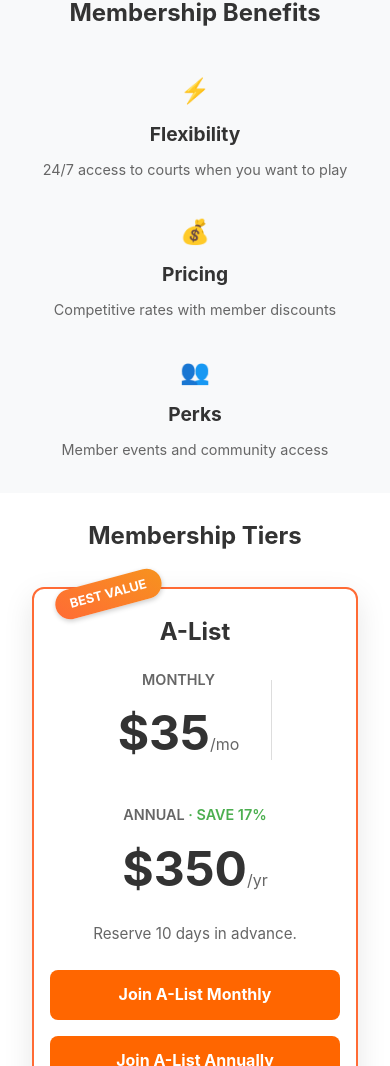
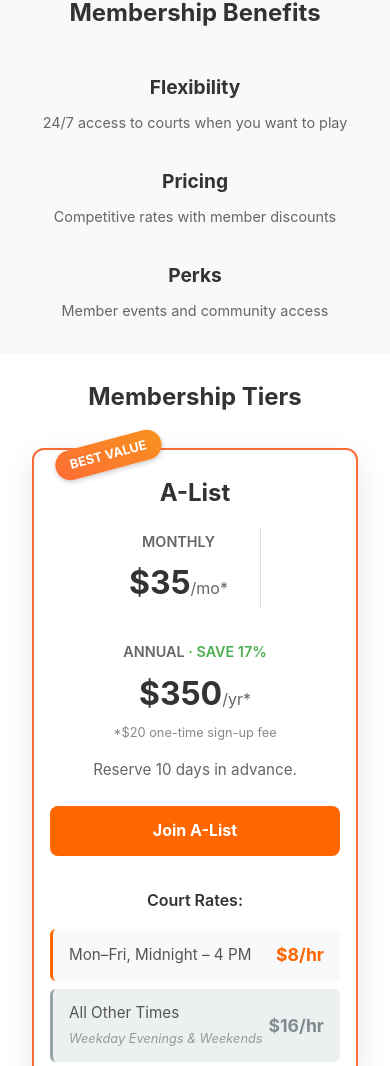
Before and after one commit to bleemus/rallyclubpickleballsite, a Next.js app in the folder site/: page / in a window 390 px wide. Shown: the part 502-1568 px from the top of the page. Built offline with nearby package versions, Linux system fonts and the light colour scheme.

Commit message:
Add $20 sign-up fee and update A-List membership links (#17)

```diff
--- a/site/pages/index.js
+++ b/site/pages/index.js
@@ -266,25 +266,25 @@ export default function Home() {
                 <div style={{ display: 'flex', gap: '2rem', justifyContent: 'center', alignItems: 'flex-end', flexWrap: 'wrap' }}>
                   <div style={{ textAlign: 'center' }}>
                     <div style={{ fontSize: '0.9rem', color: '#666', marginBottom: '0.25rem', textTransform: 'uppercase', fontWeight: '600' }}>Monthly</div>
-                    <div>
+                    <div className={styles.tooltip} data-tip="$20 one-time sign-up fee">
                       <span className={styles.price}>$35</span>
-                      <span className={styles.period}>/mo</span>
+                      <span className={styles.period}>/mo*</span>
                     </div>
                   </div>
                   <div style={{ height: '5rem', width: '1px', background: '#ddd', alignSelf: 'center' }}></div>
                   <div style={{ textAlign: 'center' }}>
                     <div style={{ fontSize: '0.9rem', marginBottom: '0.25rem', textTransform: 'uppercase', fontWeight: '600' }}><span style={{ color: '#666' }}>Annual</span> <span style={{ color: '#4CAF50' }}>&middot; Save 17%</span></div>
-                    <div>
+                    <div className={styles.tooltip} data-tip="$20 one-time sign-up fee">
                       <span className={styles.price}>$350</span>
-                      <span className={styles.period}>/yr</span>
+                      <span className={styles.period}>/yr*</span>
                     </div>
                   </div>
                 </div>
+                <div className={styles.signupFeeNote}>*$20 one-time sign-up fee</div>
               </div>
               <p className={styles.membershipSummary}>Reserve 10 days in advance.</p>
               <div className={styles.membershipCta}>
-                <a href="https://square.link/u/EKztnz5s" className={styles.membershipButton} target="_blank" rel="noopener noreferrer">Join A-List Monthly</a>
-                <a href="https://square.link/u/ram1LVxm" className={styles.membershipButton} target="_blank" rel="noopener noreferrer">Join A-List Annually</a>
+                <a href="https://square.link/u/oybkGt7O" className={styles.membershipButton} target="_blank" rel="noopener noreferrer">Join A-List</a>
               </div>
               <div className={styles.pricingDetails}>
                 <h4>Court Rates:</h4>
--- a/site/styles/Index.module.css
+++ b/site/styles/Index.module.css
@@ -492,6 +492,54 @@
   color: #666;
 }
 
+.tooltip {
+  position: relative;
+  cursor: help;
+}
+
+.tooltip::after {
+  content: attr(data-tip);
+  position: absolute;
+  bottom: 100%;
+  left: 50%;
+  transform: translateX(-50%);
+  background: #333;
+  color: #fff;
+  padding: 0.4rem 0.6rem;
+  border-radius: 4px;
+  font-size: 0.75rem;
+  white-space: nowrap;
+  opacity: 0;
+  pointer-events: none;
+  transition: opacity 0.1s;
+}
+
+.tooltip:hover::after {
+  opacity: 1;
+}
+
+.signupFeeNote {
+  display: none;
+  font-size: 0.8rem;
+  color: #888;
+  margin-top: 0.25rem;
+  text-align: center;
+}
+
+@media (max-width: 768px) {
+  .signupFeeNote {
+    display: block;
+  }
+
+  .tooltip::after {
+    display: none;
+  }
+
+  .price {
+    font-size: 2rem;
+  }
+}
+
 .membershipSummary {
   color: #666;
   font-size: 0.95rem;
@@ -1526,8 +1574,7 @@
   }
 
   .benefitIcon {
-    font-size: 1.5rem;
-    margin-bottom: 0.5rem;
+    display: none;
   }
 
   .benefitItem h3 {
```
